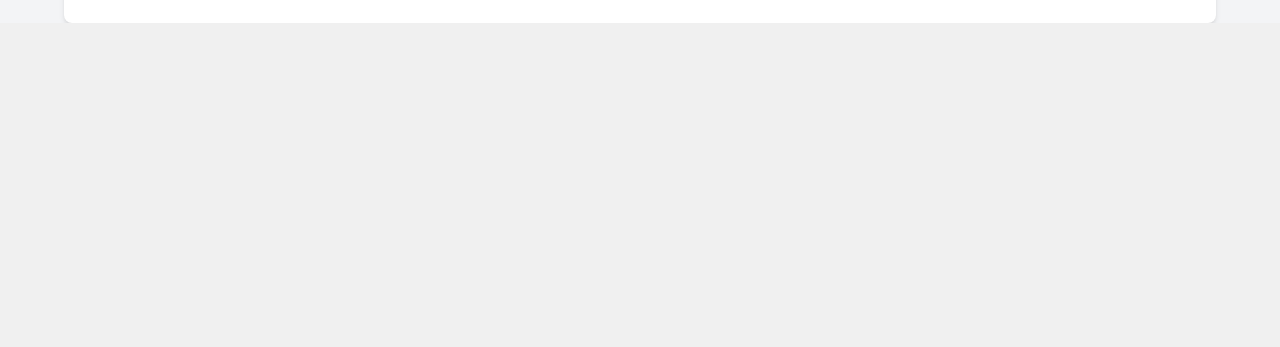
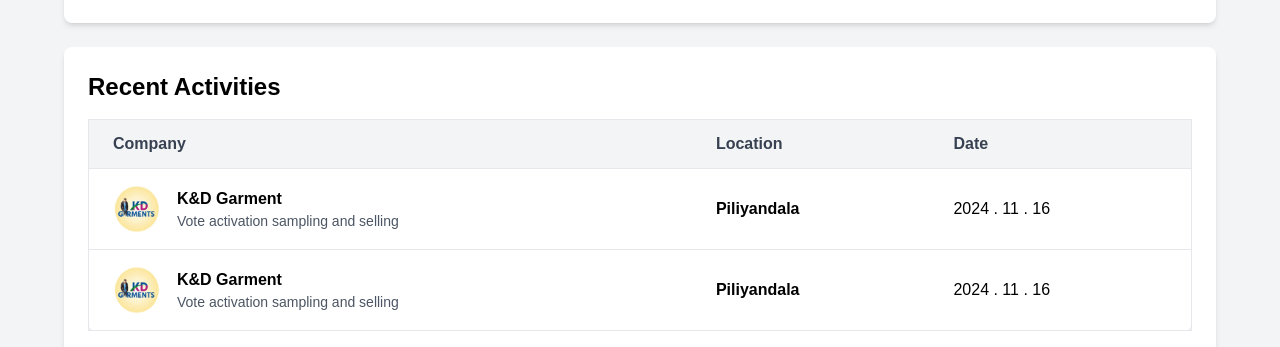
Before and after one commit to ayeshpemal/UniEarn-Frontend-, a React (Create React App) app: page /activities in a window 1280 px wide. Shown: the part 869-1216 px from the top of the page. Before the commit the page ends 892 px from the top, so only its background shows below. Built offline with nearby package versions, Linux system fonts and the light colour scheme.

Commit message:
small changes

```diff
--- a/src/App.js
+++ b/src/App.js
@@ -26,8 +26,8 @@ function App() {
     // List of routes that do NOT include the Navbar
     const noNavRoutes = ["/", "/hero", "/sign-in", "/sign-up", "/pin"];
     const chatButton=["/", "/hero", "/sign-in", "/sign-up", "/pin"];
-    const searchBarHome=["/", "/hero", "/sign-in", "/sign-up", "/pin" ,"/company","/profile","/activities","/job-details","/apply-job","/contact-us"];
-    const searchBarCompany=["/", "/hero", "/sign-in", "/sign-up" ,"/home","/profile","/activities","/job-details","/apply-job","/contact-us"];
+    const searchBarHome=["/", "/hero", "/sign-in", "/sign-up", "/pin" ,"/company","/profile","/activities","/job-details","/apply-job","/contact-us","/company-rating"];
+    const searchBarCompany=["/", "/hero", "/sign-in", "/sign-up" ,"/home","/profile","/activities","/job-details","/apply-job","/contact-us","/company-rating"];
 
     return (
         <div className="App">
@@ -52,6 +52,7 @@ function App() {
                 <Route path="/apply-job" element={<ApplyJob />}/>
                 <Route path="/contact-us" element={<ContactUs/>}/>
                 <Route path="/log-out" element={<LogoutPopup/>}/>
+                <Route path="/company-rating" element={<CompanyRating/>}/>
 
             </Routes>
         </div>
--- a/src/Components/Activities/Activities.js
+++ b/src/Components/Activities/Activities.js
@@ -1,7 +1,8 @@
 import React, {useState} from "react";
 import bgImage from "./bg.png"; // Background Image
 import companyLogo from "./job-logo.png";
-import {ChatBubbleOvalLeftEllipsisIcon} from "@heroicons/react/24/solid"; // Company Logo
+import {ChatBubbleOvalLeftEllipsisIcon} from "@heroicons/react/24/solid";
+import {useNavigate} from "react-router-dom"; // Company Logo
 
 
 const activities = [
@@ -23,6 +24,10 @@ const activities = [
 ];
 
 const Activities = () => {
+    const navigate = useNavigate();
+    const onNavigateToCompany=()=>{
+        navigate("/company-rating");
+    }
 
     return (
         <div className="bg-gray-100 min-h-screen">
@@ -78,6 +83,43 @@ const Activities = () => {
                     </table>
                 </div>
             </div>
+            <div className ="max-w-6xl mx-auto bg-white rounded-lg shadow-md p-6 mt-6">
+                <h2 className="text-2xl font-bold mb-4">Recent Activities</h2>
+
+                <div className="overflow-x-auto">
+                    <table className="min-w-full bg-white border border-gray-200 rounded-lg shadow-md">
+                        <thead>
+                        <tr className="bg-gray-100 text-gray-700 text-left" >
+                            <th className="px-6 py-3">Company</th>
+                            <th className="px-6 py-3">Location</th>
+                            <th className="px-6 py-3">Date</th>
+                        </tr>
+                        </thead>
+                        <tbody>
+                        {activities.map((activity) => (
+                            <tr key={activity.id} className="border-t">
+                                <td className="px-6 py-4 flex items-center" onClick={onNavigateToCompany}>
+                                    <img
+                                        src={activity.logo}
+                                        alt="Company Logo"
+                                        className="w-12 h-12 rounded-full mr-4"
+                                    />
+                                    <div>
+                                        <p className="font-semibold">{activity.company}</p>
+                                        <p className="text-gray-600 text-sm">
+                                            {activity.description}
+                                        </p>
+                                    </div>
+                                </td>
+                                <td className="px-6 py-4 font-semibold">{activity.location}</td>
+                                <td className="px-6 py-4">{activity.date}</td>
+                            </tr>
+                        ))}
+
+                        </tbody>
+                    </table>
+                </div>
+            </div>
         </div>
     );
 };
--- /dev/null
+++ b/src/Components/Admins/Admins.js
@@ -0,0 +1,43 @@
+import React from "react";
+import bgImage from "./bg.png";
+import {useNavigate} from "react-router-dom"; // Import the background image
+
+const Admins = () => {
+    const navigate=useNavigate();
+    const onNavigateToStudents=() =>{
+        navigate("/hero")
+    }
+    const onNavigateToSignup = () => {
+        navigate("/sign-up")
+    }
+
+    return (
+        <div
+            className="h-screen w-screen bg-cover bg-center bg-no-repeat relative"
+            style={{ backgroundImage: `url(${bgImage})` }} // Reference the imported image
+        >
+            {/* Overlay */}
+            <div className="absolute inset-0 bg-black bg-opacity-60"></div>
+
+            {/* Content */}
+            <div className="relative z-10 flex flex-col items-center justify-center h-full text-center text-white">
+                <h1 className="text-5xl md:text-7xl font-bold">
+                    We’re <span className="text-transparent bg-clip-text bg-gradient-to-r from-blue-400 to-purple-500">Hiring</span>
+                </h1>
+                <p className="mt-4 text-lg md:text-2xl font-medium">Small Jobs</p>
+
+                {/* Buttons */}
+                <div className="flex mt-8 space-x-4">
+                    <button className="px-6 py-3 bg-gradient-to-r from-purple-500 to-indigo-500 text-white rounded-lg font-semibold hover:opacity-90" onClick={onNavigateToSignin}>
+                        Students
+                    </button>
+                    <button className="px-6 py-3 bg-gradient-to-r from-indigo-500 to-blue-500 text-white rounded-lg font-semibold hover:opacity-90" onClick={onNavigateToSignup}>
+                        Companies
+                    </button>
+                </div>
+            </div>
+        </div>
+    );
+};
+
+export default Admins;
--- a/src/Components/Company/Company.js
+++ b/src/Components/Company/Company.js
@@ -2,6 +2,7 @@ import React, { useState } from "react";
 import companyLogo from "./job-logo.png"
 import {Search} from "lucide-react";
 import SearchBar from "../SearchBar/SearchBar";
+import {useNavigate} from "react-router-dom";
 // Replace with actual logo path
 
 const companies = Array(1).fill({
@@ -12,7 +13,10 @@ const companies = Array(1).fill({
 
 const Company = () => {
     const [searchTerm, setSearchTerm] = useState("");
-
+    const navigate = useNavigate();
+    const onNavigateToCompany =()=> {
+        navigate("/company-rating")
+    }
     return (
         <div className="bg-gray-100 min-h-screen">
             {/* Companies Section */}
@@ -24,7 +28,7 @@ const Company = () => {
                         <div key={index} className="bg-white shadow-md rounded-lg p-4 flex flex-col items-center">
                             <img src={company.logo} alt={company.name} className="w-16 h-16 rounded-full" />
                             <h3 className="text-md font-semibold text-gray-700 mt-2">{company.name}</h3>
-                            <button className="mt-2 bg-green-500 text-white px-4 py-2 rounded-full flex items-center hover:bg-green-600 transition-colors">
+                            <button className="mt-2 bg-green-500 text-white px-4 py-2 rounded-full flex items-center hover:bg-green-600 transition-colors" onClick={onNavigateToCompany}>
                                 View Company
                             </button>
                         </div>
--- a/src/Components/CompanyRating/CompanyRating.js
+++ b/src/Components/CompanyRating/CompanyRating.js
@@ -56,24 +56,27 @@ const JobReview = () => {
     };
 
     return (
-        <div className="max-w-5xl mx-auto my-10 p-6 bg-white shadow-lg rounded-lg">
+        <div className="min-h-screen bg-white">
             {/* Hero Section */}
             <div
-                className="relative h-[70vh] bg-cover bg-center flex items-center justify-center"
+                className="relative h-[70vh] bg-cover bg-center"
                 style={{
                     backgroundImage: 'url("https://images.unsplash.com/photo-1559136555-9303baea8ebd?auto=format&fit=crop&q=80")',
                 }}
             >
                 <div className="absolute inset-0 bg-black bg-opacity-50">
                     <div className="max-w-7xl mx-auto h-full flex flex-col justify-center px-6">
-                        <h1 className="text-7xl font-bold text-white">
-                            Contact
+                        <h1 className="text-4xl md:text-6xl font-bold text-white">
+                            Rate
                             <br />
-                            <span className="text-[#6B7AFF]">Us</span>
+                            <span className="text-blue-400">The Company</span>
                         </h1>
                     </div>
                 </div>
             </div>
+        <div className="max-w-5xl mx-auto my-10 p-6 bg-white shadow-lg rounded-lg">
+
+
             {/* Company Info */}
             <div className="text-center">
                 <img
@@ -154,6 +157,7 @@ const JobReview = () => {
                 </button>
             </div>
         </div>
+        </div>
     );
 };
 
```
